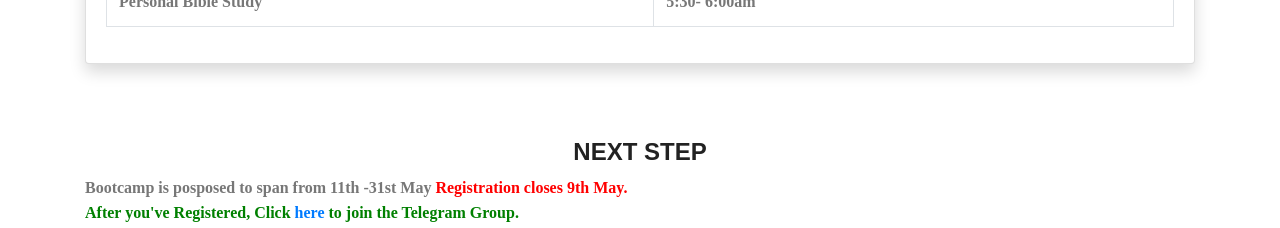
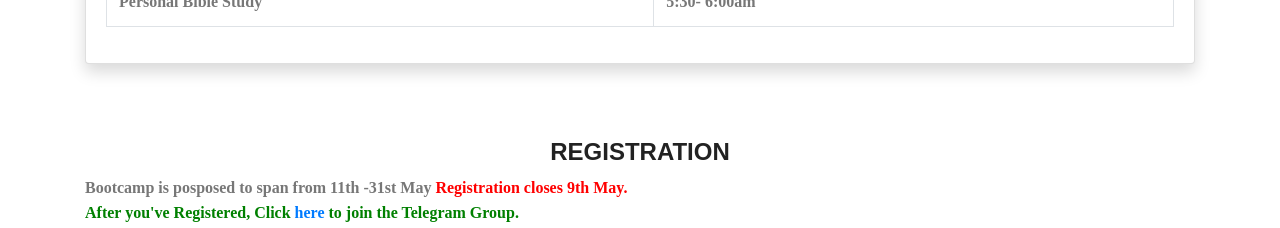
Before and after one commit to Adegitetaiwo/SOSN-global-website-front-end-, a plain HTML site: page program.html in a window 1280 px wide. Shown: the part 3000-3228 px from the top of the page. Drawn offline with Linux system fonts and the light colour scheme.

Commit message:
adding sharing feature

```diff
--- a/program.html
+++ b/program.html
@@ -521,7 +521,7 @@
                 </div>
             </div>
             <br><br>
-            <h3 style="text-align: center;">NEXT STEP</h3>
+            <h3 style="text-align: center;">REGISTRATION</h3>
             <p>Bootcamp is posposed to span from 11th -31st May
              <span style="color: red;">Registration closes 9th May.</span><br>
             <span style="color: green;">After you've Registered, Click <a href="https://t.me/+hFekDfYukRxjMjQ0" target="_blank">here</a> to join the Telegram Group.</span>
@@ -534,7 +534,7 @@
             <br>
             <span style="color: green;">After you've Registered, Click <a href="https://t.me/+hFekDfYukRxjMjQ0" target="_blank">here</a> to join the Telegram
                 Group.</span>
-            <br><br>
+            <br><br><hr><h3 style="text-align: center;">SHARE</h3><br>
             <div class="share-it-container">
                 <span class="file">
                     <a href="/img/spiritual bootcamp/main_flyer.jpg" download="sosnglogbal e-flyer">
```
